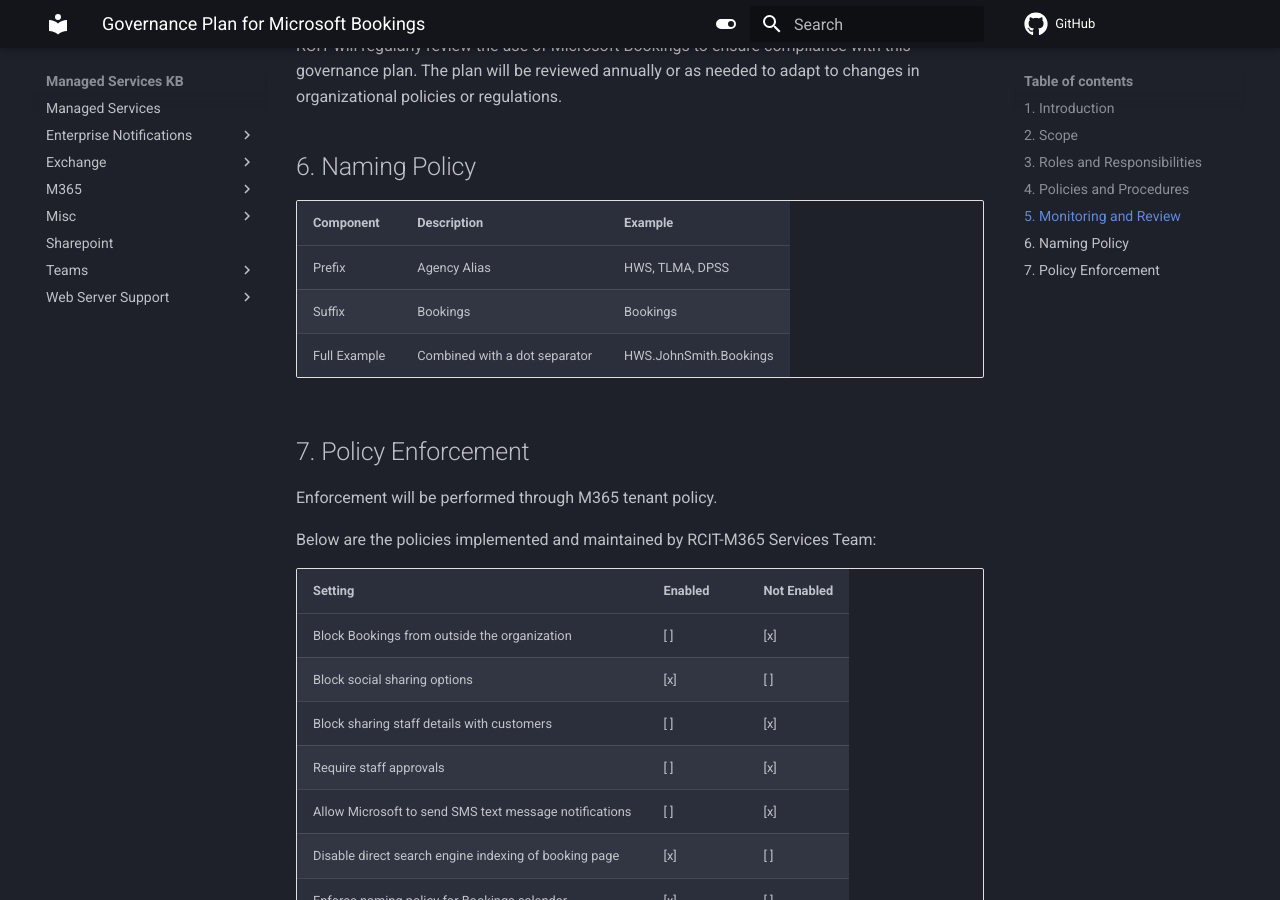
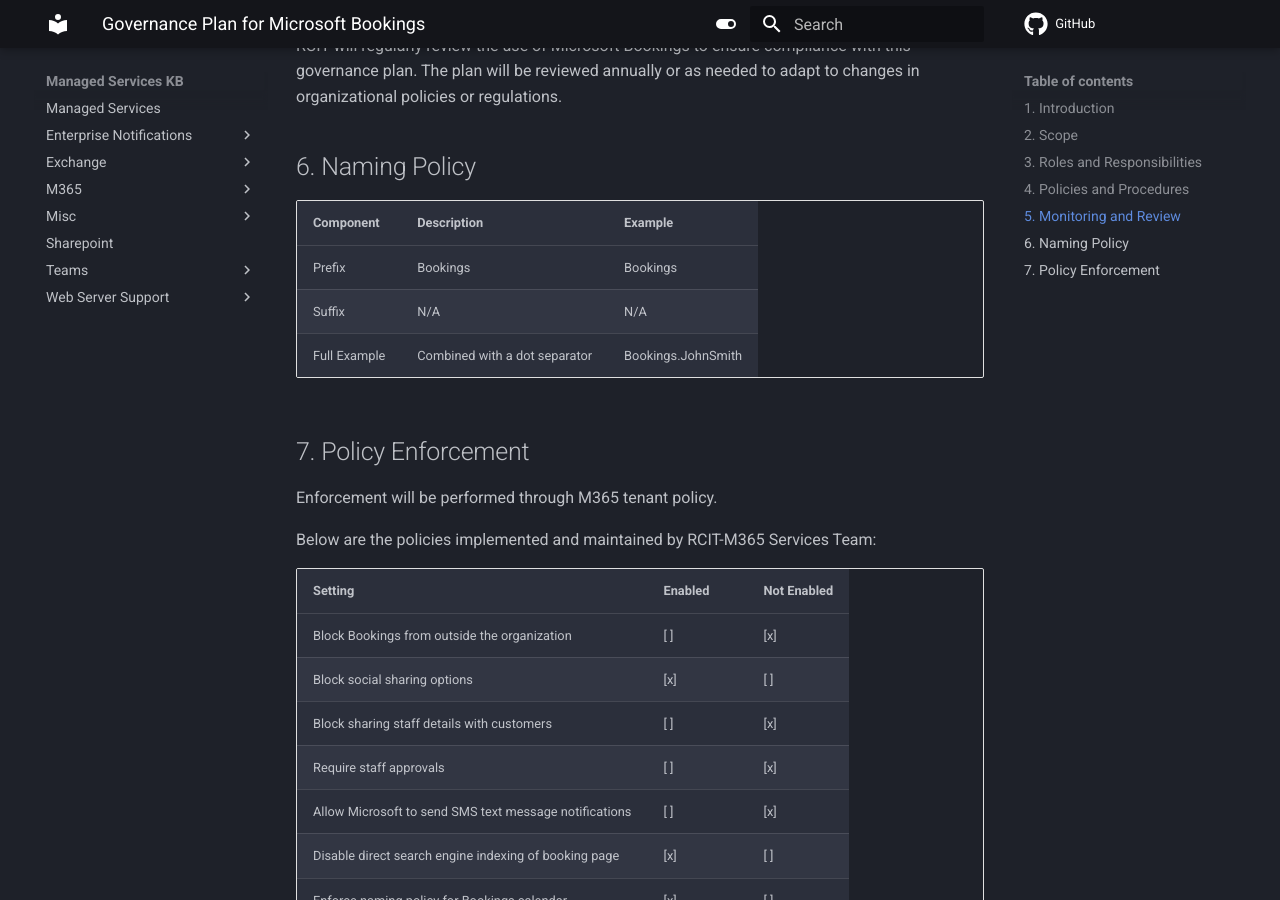
Before and after one commit to gpegues/MKDocs_Dev, an MkDocs documentation site: the page built from docs/M365/Bookings/BookingsGovernance.md, in a window 1280 px wide and 900 px high, scrolled down 1309 px. Built offline with MkDocs 1.6.1 and Material for MkDocs 9.7.7, drawn with Linux system fonts in a browser that asks for light colours; comment, search, counter and statistics services are not loaded.

Commit message:
Update BookingsGovernance.md

```diff
--- a/docs/M365/Bookings/BookingsGovernance.md
+++ b/docs/M365/Bookings/BookingsGovernance.md
@@ -26,9 +26,9 @@
 
 | Component     | Description        | Example          |
 |---------------|--------------------|------------------|
-| Prefix        | Agency Alias       | HWS, TLMA, DPSS  |
-| Suffix        | Bookings           | Bookings         |
-| Full Example  | Combined with a dot separator | HWS.JohnSmith.Bookings |
+| Prefix        | Bookings            | Bookings   |
+| Suffix        | N/A         | N/A         |
+| Full Example  | Combined with a dot separator | Bookings.JohnSmith |
 
 ## 7. Policy Enforcement
 Enforcement will be performed through M365 tenant policy.
```
